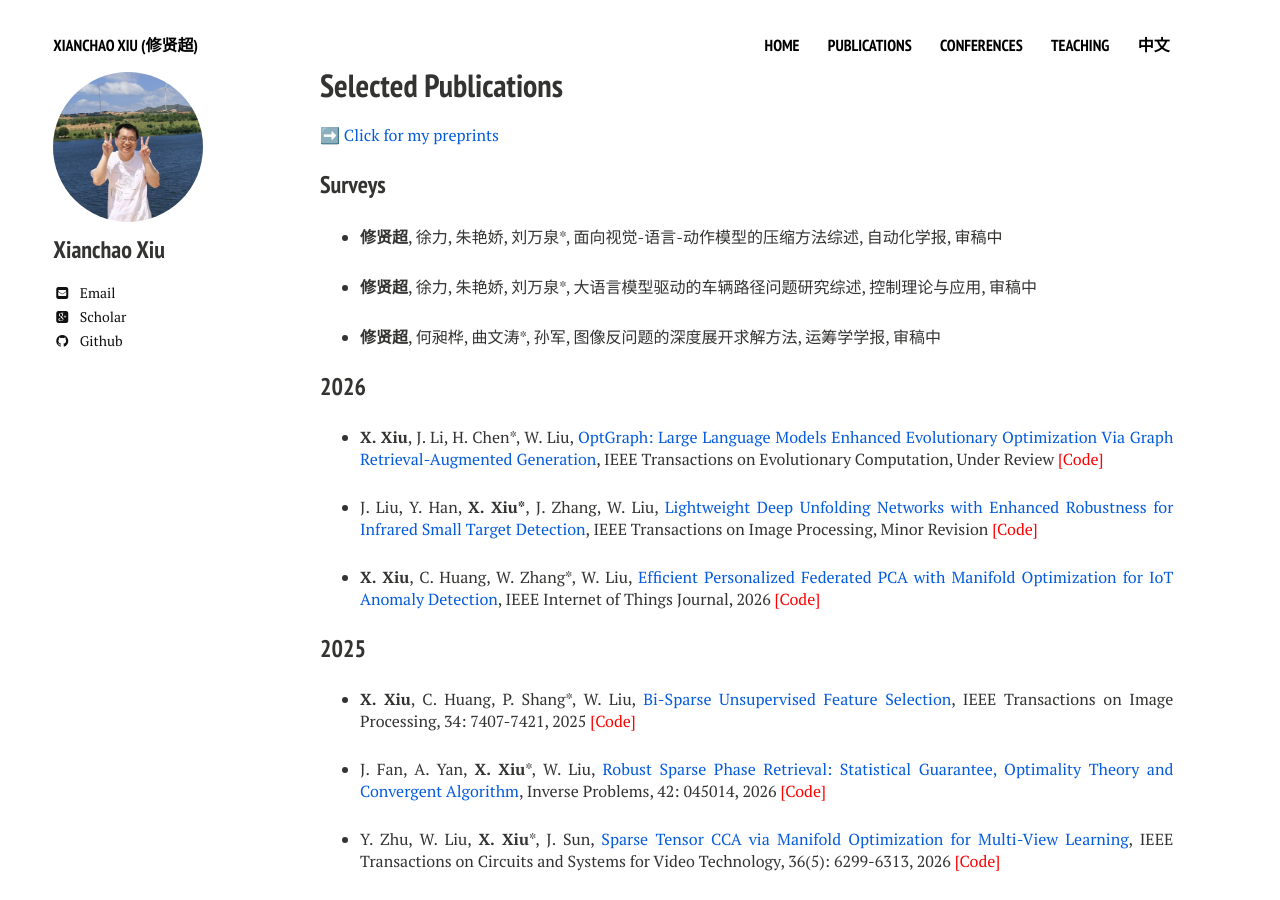
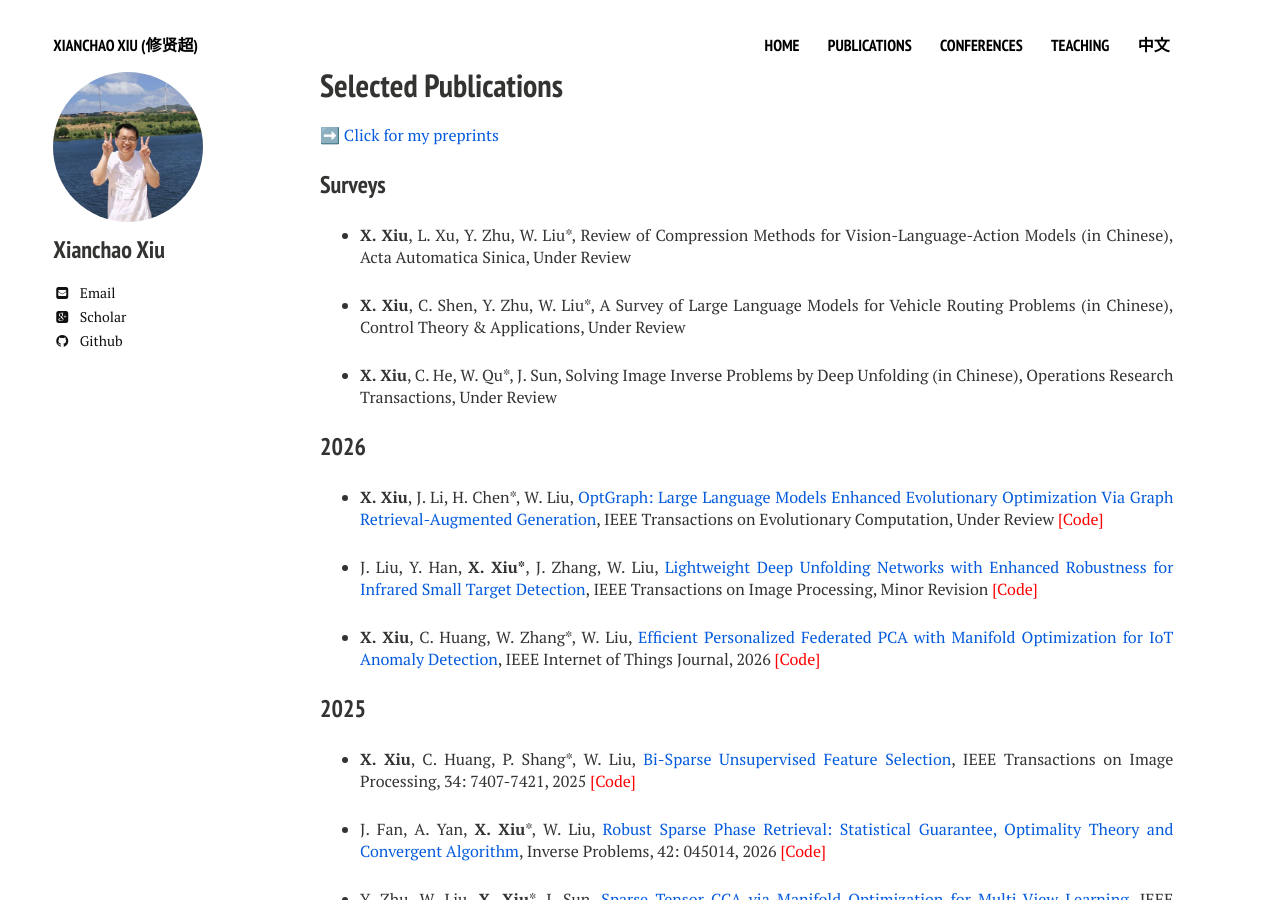
Before and after one commit to xianchaoxiu/xianchaoxiu.github.io, a Jekyll site: the page built from publications/index.md, in a window 1280 px wide and 900 px high. Built offline with Jekyll 4.4.1, drawn with Linux system fonts in a browser that asks for light colours; nearby versions of some CDN libraries.

Commit message:
Update index.md

```diff
--- a/publications/index.md
+++ b/publications/index.md
@@ -12,11 +12,11 @@ share: false
 
 ### Surveys
 
-* <b>修贤超</b>, 徐力, 朱艳娇, 刘万泉*, 面向视觉-语言-动作模型的压缩方法综述, 自动化学报, 审稿中
+* <b>X. Xiu</b>, L. Xu, Y. Zhu, W. Liu*, Review of Compression Methods for Vision-Language-Action Models (in Chinese), Acta Automatica Sinica, Under Review
 
-* <b>修贤超</b>, 徐力, 朱艳娇, 刘万泉*, 大语言模型驱动的车辆路径问题研究综述, 控制理论与应用, 审稿中
+* <b>X. Xiu</b>, C. Shen, Y. Zhu, W. Liu*, A Survey of Large Language Models for Vehicle Routing Problems (in Chinese), Control Theory & Applications, Under Review
 
-* <b>修贤超</b>, 何昶桦, 曲文涛*, 孙军, 图像反问题的深度展开求解方法, 运筹学学报, 审稿中
+* <b>X. Xiu</b>, C. He, W. Qu*, J. Sun, Solving Image Inverse Problems by Deep Unfolding (in Chinese), Operations Research Transactions, Under Review
 
 
 ### 2026
```
